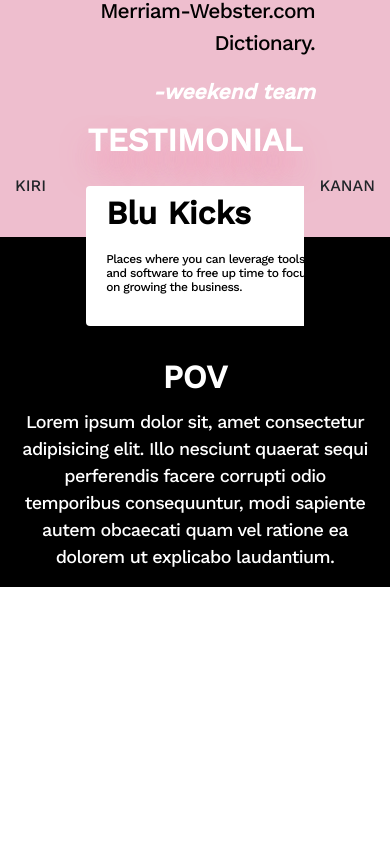
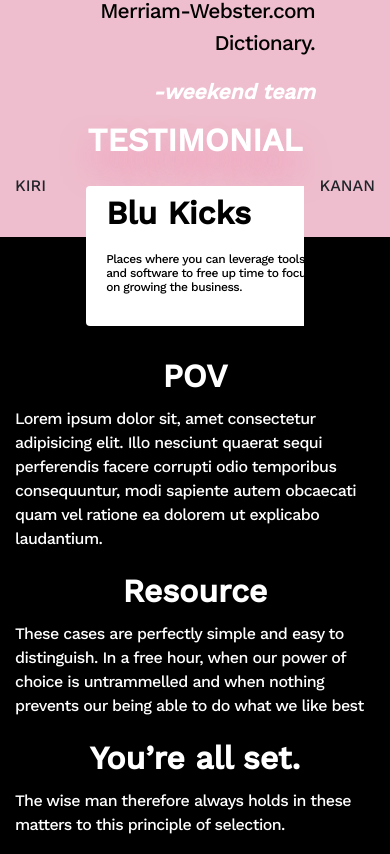
Before and after one commit to abamakbar07/weekend, a React (Create React App) app: page / in a window 390 px wide. Shown: the part 1225-2079 px from the top of the page. Before the commit the page ends 1812 px from the top, so only its background shows below. Built offline with nearby package versions, Linux system fonts and the light colour scheme.

Commit message:
restyle submain

```diff
--- a/src/App.js
+++ b/src/App.js
@@ -36,6 +36,14 @@ function App() {
         title="POV"
         content="Lorem ipsum dolor sit, amet consectetur adipisicing elit. Illo nesciunt quaerat sequi perferendis facere corrupti odio temporibus consequuntur, modi sapiente autem obcaecati quam vel ratione ea dolorem ut explicabo laudantium."
       />
+      <Submain
+        title="Resource"
+        content="These cases are perfectly simple and easy to distinguish. In a free hour, when our power of choice is untrammelled and when nothing prevents our being able to do what we like best"
+      />
+      <Submain
+        title="You’re all set."
+        content="The wise man therefore always holds in these matters to this principle of selection."
+      />
       {/* <Footer /> */}
     </div>
   );
--- a/src/styles/submain.css
+++ b/src/styles/submain.css
@@ -1,5 +1,7 @@
 .Submain {
    background: var(--bgsecond);
+   font-stretch: normal;
+   font-style: normal;
 }
 
 .Submain .Title {
@@ -16,8 +18,6 @@
    width: 619px;
    font-size: 18px;
    font-weight: normal;
-   font-stretch: normal;
-   font-style: normal;
    line-height: 1.5;
    letter-spacing: -0.64px;
    text-align: center;
@@ -26,7 +26,13 @@
 }
 
 @media only screen and (max-width: 600px) {
+   .Submain {
+      margin-top: -1px;
+   }
    .Submain .Content {
+      text-align: left;
+      font-size: 16px;
+      letter-spacing: -0.57px;
       width: auto;
    }
 }
```
